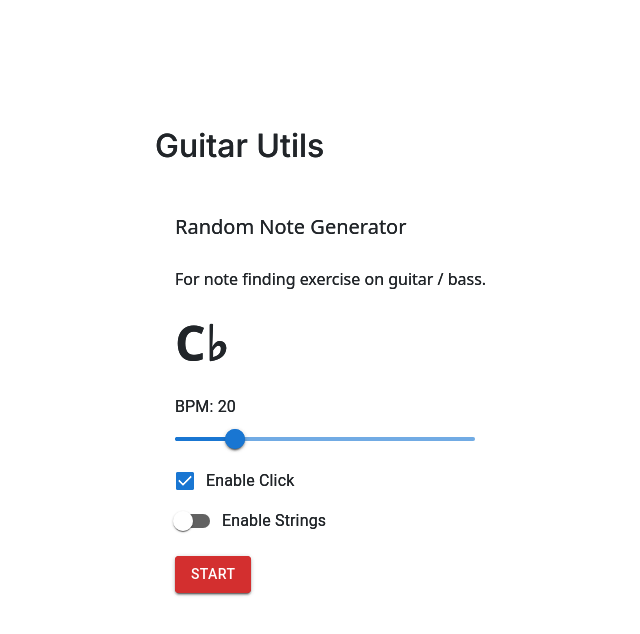
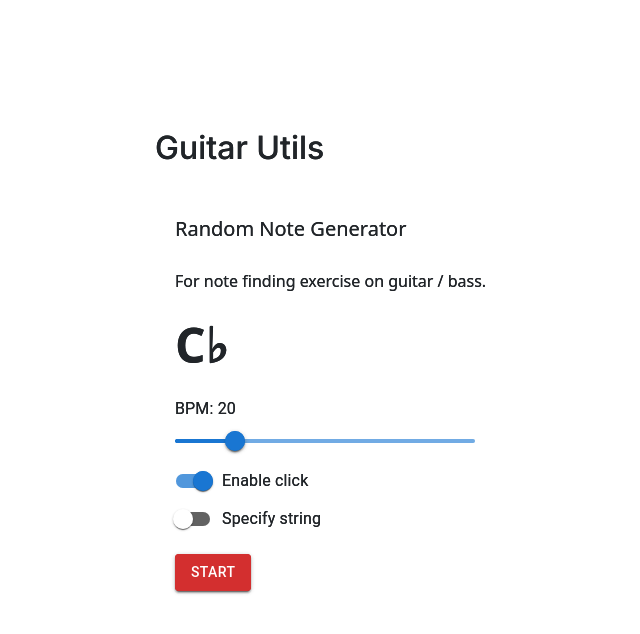
Before and after one commit to massanf/massanf.github.io, a Next.js app: page /guitar in a window 1280 px wide. Shown: the top 634 px of the page, without its empty margins (33-673 px from the left). Built offline with nearby package versions, Linux system fonts and the light colour scheme.

Commit message:
more nits

```diff
--- a/pages/guitar.tsx
+++ b/pages/guitar.tsx
@@ -147,19 +147,14 @@ export default function Home() {
                     />
                     <div>
                         <FormControlLabel
-                            control={
-                                <Checkbox
-                                    checked={clickEnabled}
-                                    onChange={(e) => setClickEnabled(e.target.checked)}
-                                />
-                            }
-                            label="Enable Click"
+                            control={<Switch checked={clickEnabled} onChange={(e) => setClickEnabled(e.target.checked)} />}
+                            label="Enable click"
                         />
                     </div>
                     <div>
                         <FormControlLabel
                             control={<Switch checked={useStrings} onChange={() => setUseStrings(!useStrings)} />}
-                            label="Enable Strings"
+                            label="Specify string"
                         />
                         {useStrings && (
                             <Box display="wrap" gap={1} my={2}>
```
